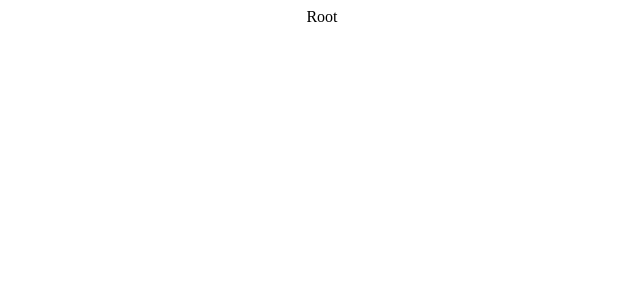
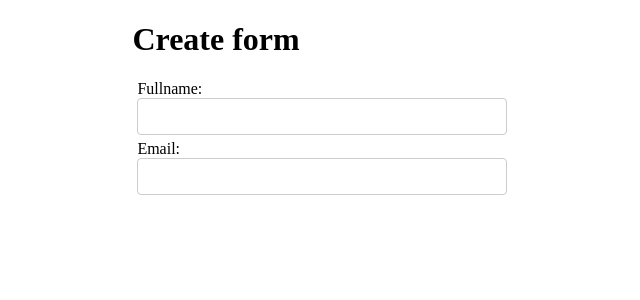
Before and after one commit to MIXEDD/visma, a React (Create React App) app: page / in a window 1280 px wide. Shown: the top 300 px of the page, without its empty margins (318-958 px from the left). Built offline with nearby package versions, Linux system fonts and the light colour scheme.

Commit message:
Add basic form UI with input fields

```diff
--- a/src/atoms/input-field/InputField.module.scss
+++ b/src/atoms/input-field/InputField.module.scss
@@ -1,6 +1,7 @@
 .container {
   display: flex;
   flex-direction: column;
+  margin: 5px;
 }
 
 label {
--- /dev/null
+++ b/src/pages/root/Root.module.scss
@@ -0,0 +1,3 @@
+.container {
+  margin: 0 35%;
+}
--- a/src/pages/root/Root.tsx
+++ b/src/pages/root/Root.tsx
@@ -1,7 +1,17 @@
 import React from 'react';
+import InputField from '../../atoms/input-field/InputField';
+import Typography, { ElementType } from '../../atoms/typography/Typography';
+
+import styles from './Root.module.scss';
 
 const Root: React.FC = () => {
-    return <div>Root</div>;
+    return (
+        <div className={styles.container}>
+            <Typography text="Create form" elementType={ElementType.H1} />
+            <InputField name="fullname" label="Fullname:" onChangeInput={() => {}} />
+            <InputField name="email" label="Email:" onChangeInput={() => {}} />
+        </div>
+    );
 };
 
 export default Root;
```
